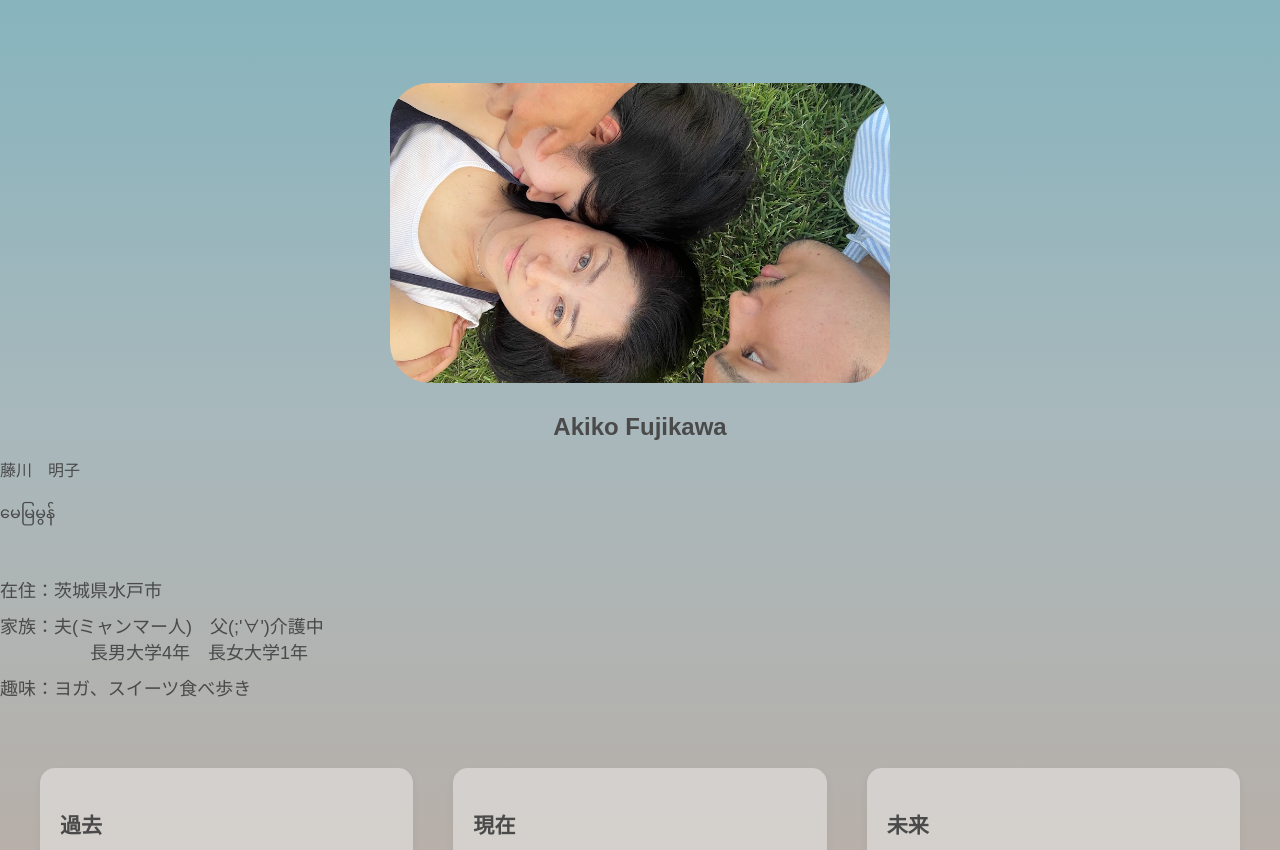
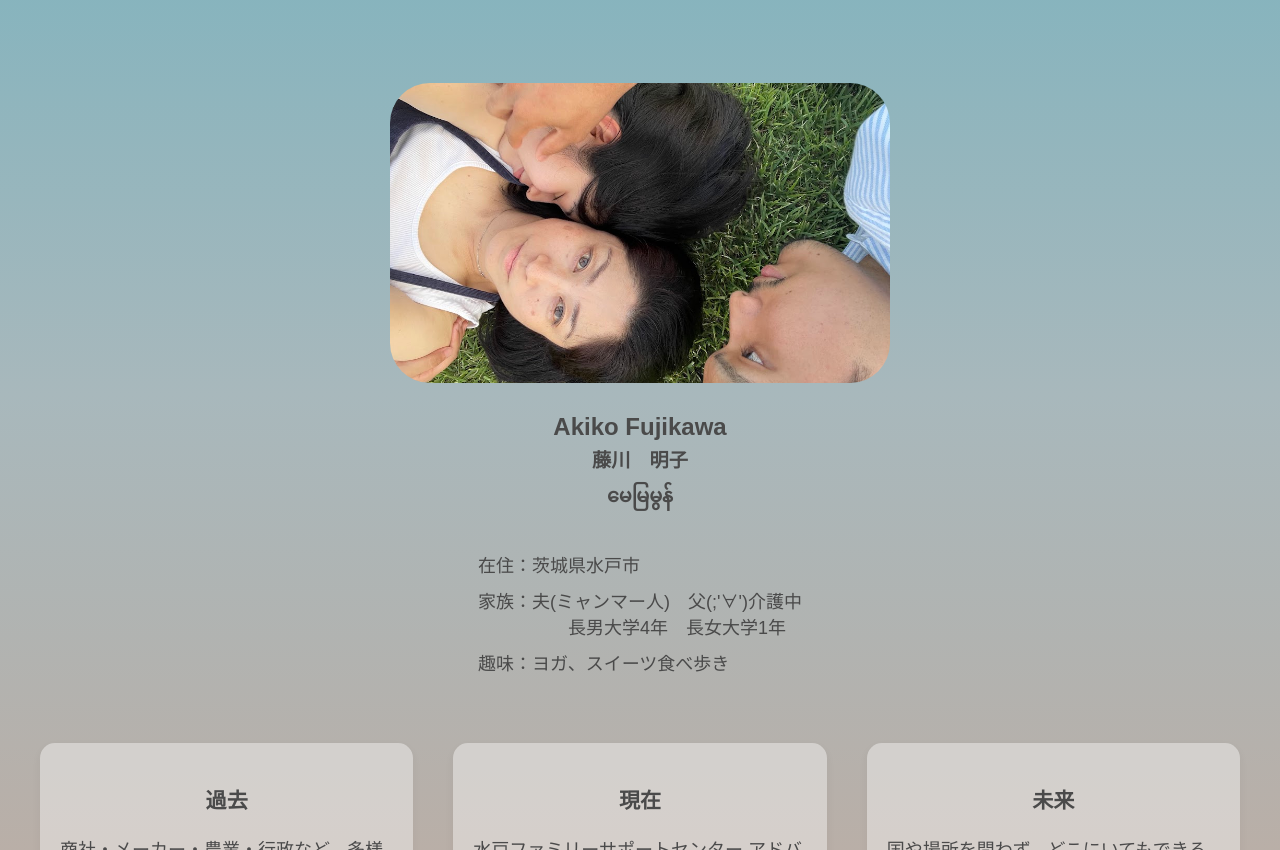
Before and after one commit to AkikoFujikawa/MyIR, a plain HTML site: page index.html in a window 1280 px wide. Shown: the part 102-952 px from the top of the page. Drawn offline with Linux system fonts and the light colour scheme.

Commit message:
Refactor CSS styles and improve structure

```diff
--- a/style.css
+++ b/style.css
@@ -59,11 +59,22 @@ h1 {
     text-indent: -5em;       /* 1文字目を左に引き戻す */
 }
 
-h2 {
+
+h2,p{
     text-align: center;
     color: var(--text-color);
     margin-top: 5px;
     margin-bottom: 2px;
+}
+
+    .profile-center {
+    text-align: center;
+}
+.name-jp, .name-myanmar {
+    text-align: center;
+    font-weight: bold;  /* 太字にする */
+    font-size: 1.2rem;  /* h2より少し小さめ */
+    margin: 4px 0;
 }
     .profile-list {
     font-size: large;
@@ -99,6 +110,12 @@ h2 {
     box-shadow: 0 4px 10px rgba(0,0,0,0.05); /* ほんのり影をつける */
 }
 
+.section-box h3 {
+    text-align: center;  /* h3中央 */
+}
+.section-box p {
+    text-align: left;  /* 箱の中の文字を左寄せ */
+}
 
 
 /* 1. 通常時のリンクの色 */
```
